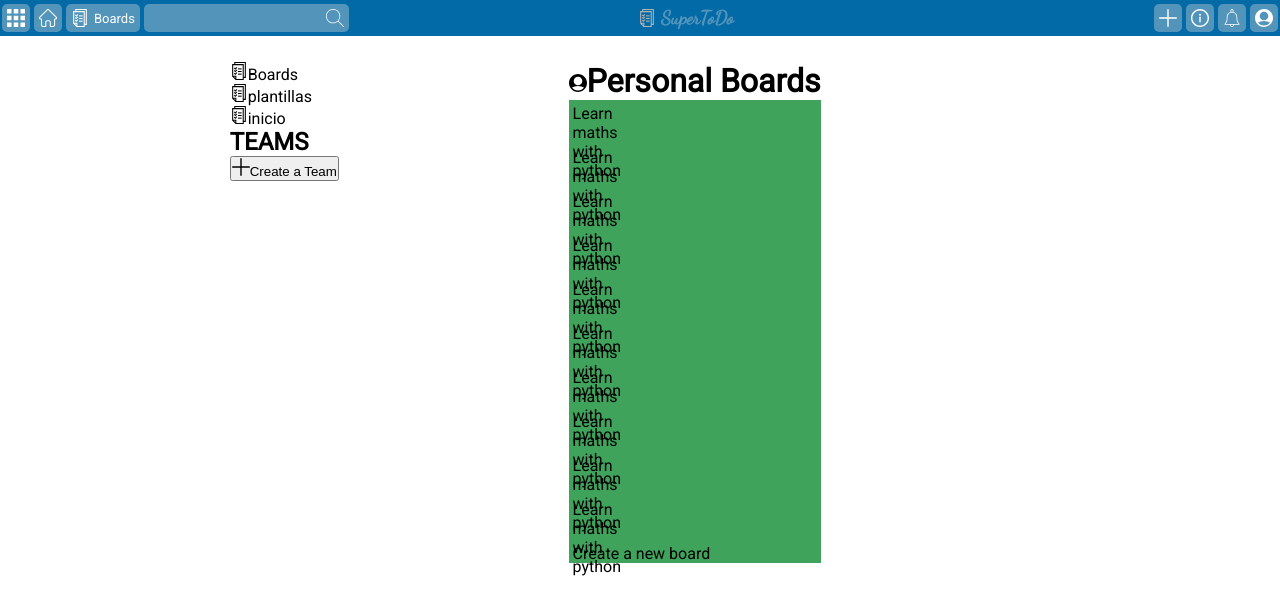
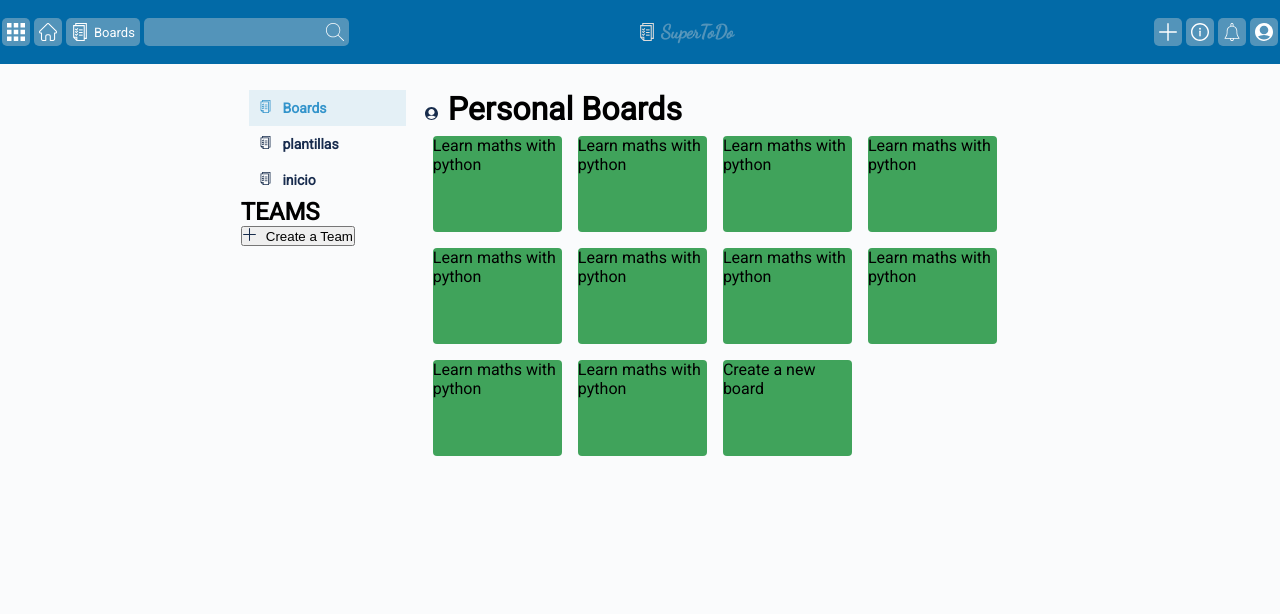
Before and after one commit to bruna-genz/todo-list, a website built with webpack: page dist/index.html in a window 1280 px wide. Built offline with Linux system fonts and the light colour scheme.

Commit message:
update styles of aside and main on main view

```diff
--- a/src/assets/styles/global.scss
+++ b/src/assets/styles/global.scss
@@ -14,6 +14,7 @@
 
 html {
     height: 100%;
+    background-color: #FAFBFC;
     //overflow-y:hidden;
 }
 
--- a/src/assets/styles/projectsStyles/main.scss
+++ b/src/assets/styles/projectsStyles/main.scss
@@ -1,24 +1,49 @@
 main {
+    width: 80%;
     display: flex;
-    justify-content: space-evenly;
-    margin: 2% 0;
+    justify-content: center;
+    margin: 2% auto;
+    aside {
+        width: 17%;
+        margin-right: 10px;
+        .index {
+            font-size: 14px;
+            padding: 0 5%;
+            div {
+            display: flex;
+            font-weight: bold;
+            padding: 10px;
+            color: #172b4d;
+            }
+        }
+        #aside-active {
+            background-color: #E4F0F6;
+            color: #3394cb;
+            img {
+                filter: invert(73%) sepia(89%) saturate(3952%) hue-rotate(173deg) brightness(87%) contrast(80%);
+            }
+        }
+    }
     img {
-        width: 18px;
-        height: 18px;
+        width: 13px;
+        height: 13px;
+        filter: invert(10%) sepia(58%) saturate(1889%) hue-rotate(198deg) brightness(94%) contrast(88%);
+        margin-right: 10px;
     }
     .boards {
+        width: 60%;
         display: flex;
         flex-direction: column;
         .my-boards {
-            background-color: #40a35b;
+            display: flex;
+            flex-wrap: wrap;
             div,a {
-                width: 40px;
-                height: 40px;
-                margin: 4px;
+                background-color: #40a35b;
+                width: 21%;
+                height: 6em;
+                margin: 8px;
+                border-radius: 4px;
             }
         }
-
-
-
     }
 }
--- a/src/assets/styles/projectsStyles/nav.scss
+++ b/src/assets/styles/projectsStyles/nav.scss
@@ -3,6 +3,7 @@ nav {
     background-color: var(--navColor);
     display: flex;
     justify-content: space-between;
+    height: 8%;
     div {
         display: flex;
         align-items: center;
@@ -47,7 +48,7 @@ nav {
             position: relative;
             left: -60%;
             img {
-                filter: invert(.7);
+                filter: invert(86%) sepia(8%) saturate(7%) hue-rotate(46deg) brightness(100%) contrast(96%);
             }
 
 
```
Also changed, not shown: dist/index.html, dist/main.js.
